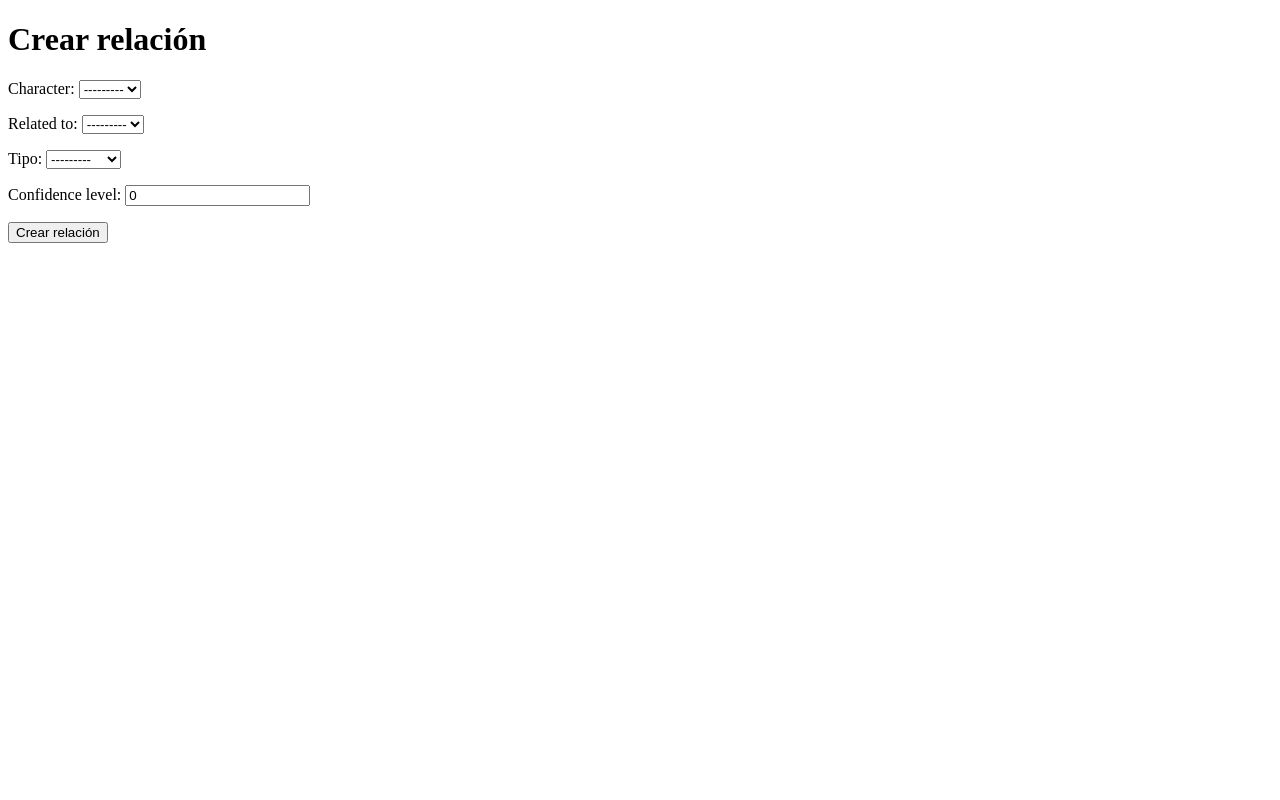
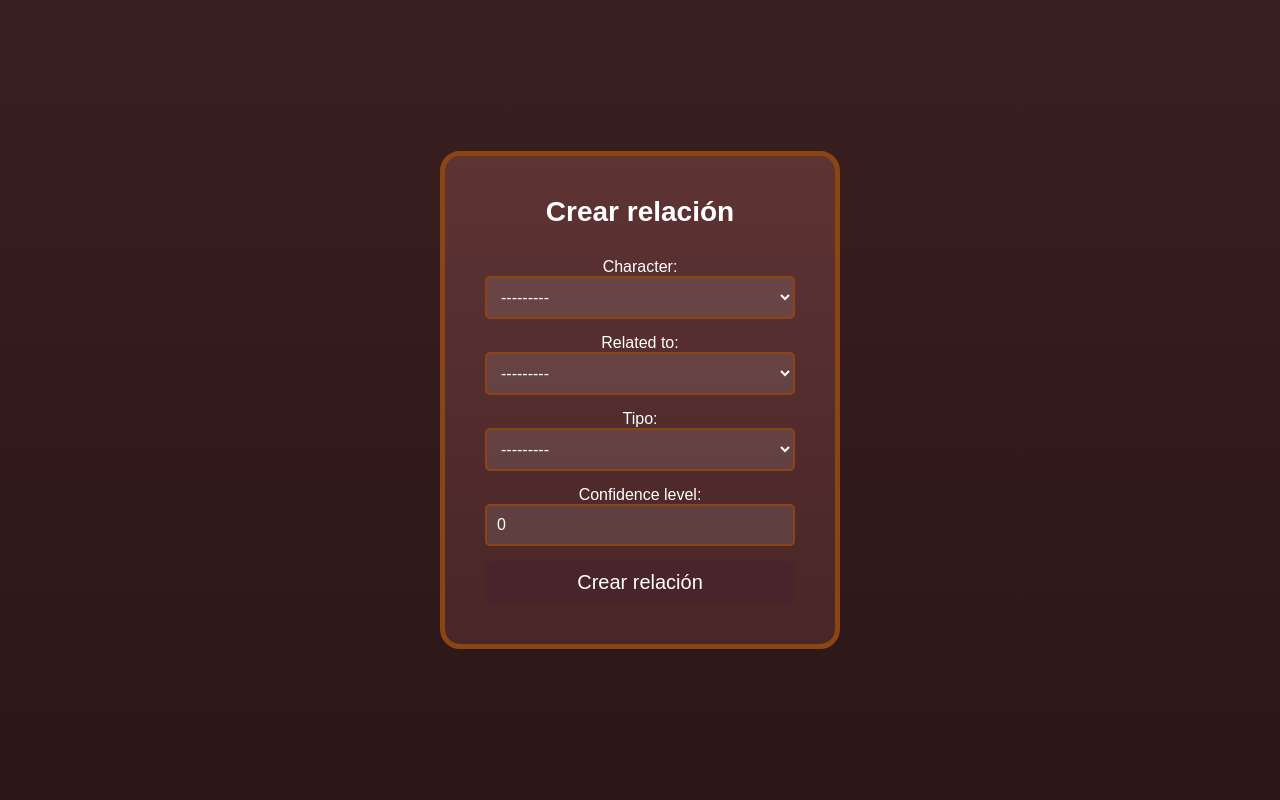
Before and after one commit to daninogales30/juego_tierra_media_django, a Django app: page /relacion_create/ in a window 1280 px wide. Run offline with Django 5.2, Linux system fonts and the light colour scheme; data that the repository does not hold is empty.

Commit message:
css implementado en relacion_form.html

```diff
--- /dev/null
+++ b/character/static/relacion_form.css
@@ -0,0 +1,81 @@
+* {
+    padding: 0;
+    margin: 0;
+    box-sizing: border-box;
+}
+
+body {
+    font-family: sans-serif;
+    color: white;
+    background: linear-gradient(#3a1f20, #2b1617);
+    display: flex;
+    justify-content: center;
+    align-items: center;
+    height: 100vh;
+}
+
+div {
+    background: linear-gradient(to bottom, #5e3334, #492627);
+    border: 5px saddlebrown solid;
+    border-radius: 20px;
+    padding: 40px;
+    display: flex;
+    flex-direction: column;
+    gap: 20px;
+    transition: transform 0.3s ease, box-shadow 0.3s ease;
+    text-align: center;
+    max-width: 400px;
+    width: 100%;
+}
+
+div:hover {
+    transform: translateY(-10px);
+    box-shadow: 0px 20px 30px #1c0e0e;
+}
+
+h1 {
+    font-size: 28px;
+    margin-bottom: 10px;
+}
+
+form {
+    display: flex;
+    flex-direction: column;
+    gap: 15px;
+}
+
+input, select {
+    width: 100%;
+    padding: 10px;
+    border-radius: 5px;
+    border: 2px solid saddlebrown;
+    background-color: rgba(255, 255, 255, 0.1);
+    color: white;
+    font-size: 16px;
+    outline: none;
+    transition: border-color 0.3s ease;
+}
+
+input:focus, select:focus {
+    border-color: #cfcfcf;
+}
+
+select option {
+    color: black;
+}
+
+button {
+    font-size: 20px;
+    color: white;
+    background-color: rgba(73, 36, 45, 0.8);
+    padding: 10px;
+    border: none;
+    border-radius: 7px;
+    cursor: pointer;
+    transition: background-color 0.35s ease, color 0.35s ease;
+}
+
+button:hover {
+    background-color: rgba(126, 69, 82, 0.8);
+    color: #cfcfcf;
+}
--- a/character/templates/relacion_form.html
+++ b/character/templates/relacion_form.html
@@ -2,14 +2,17 @@
 <html lang="en">
 <head>
     <meta charset="UTF-8">
+    <link rel="stylesheet" href="../static/relacion_form.css">
     <title>Crear relación</title>
 </head>
 <body>
+<div>
     <h1>Crear relación</h1>
     <form method="post">
         {% csrf_token %}
         {{ form.as_p }}
         <button type="submit">Crear relación</button>
     </form>
+</div>
 </body>
 </html>
```
